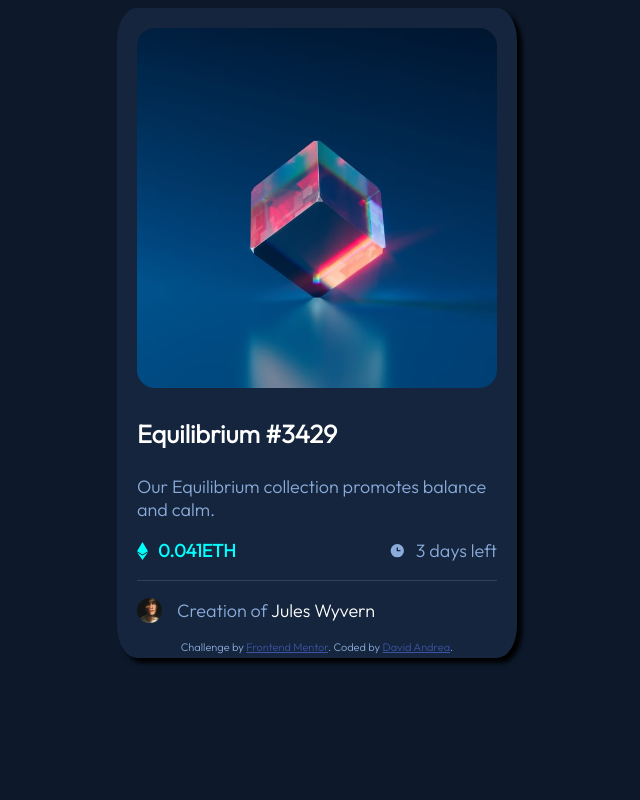
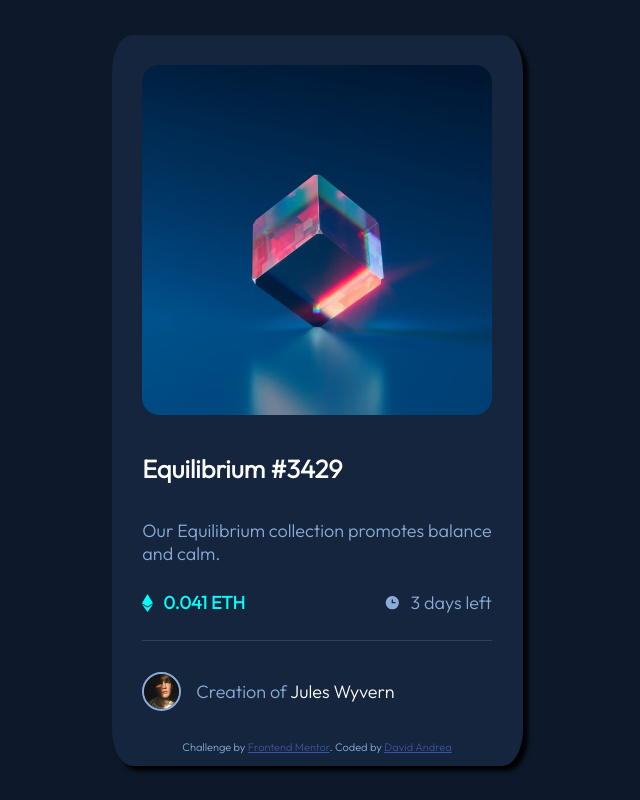
Before and after one commit to djblackett/nft-preview-card, a plain HTML site: page index.html in a window 1280 px wide. Shown: the whole page, without its empty margins (323-963 px from the left). Drawn offline with Linux system fonts and the light colour scheme.

Commit message:
maybe finished

```diff
--- a/index.css
+++ b/index.css
@@ -1,4 +1,6 @@
 body {
+  height: 100vh;
+  margin: 0;
   display: flex;
   flex-direction: column;
   justify-content: center;
@@ -11,11 +13,13 @@ body {
 
 #container {
   min-width: 320px;
-  max-width: 400px;
-  min-height: 500px;
+  max-width: 411px;
+  min-height: 731px;
+  max-height: 812px;
+  margin: 0;
   display: flex;
   flex-direction: column;
-  justify-content: center;
+  justify-content: space-between;
   align-items: center;
   background-color: hsl(216, 50%, 16%);
   border-radius: 5%;
@@ -24,23 +28,20 @@ body {
 
 .img-container {
   position: relative;
-  width: 90%;
-  margin-top: 5%;
+  width: 85%;
+  margin-top: 7.5%;
   align-self: center;
 }
 
 #hero {
   width: 100%;
-  /* justify-self: center; */
-
   border-radius: 5%;
-  /* margin: 5%; */
 }
 
 #title {
   text-align: left;
   align-self: flex-start;
-  margin-left: 5%;
+  margin-left: 7.5%;
   font-size: 1.4em;
   font-weight: 800;
   color: white;
@@ -48,7 +49,7 @@ body {
 
 #description {
   text-align: left;
-  width: 90%;
+  width: 85%;
   margin: 0;
   font-weight: 300;
 }
@@ -74,26 +75,26 @@ body {
   top: 50%;
   left: 50%;
   margin: 0;
+  transition: 0.3s ease;
   transform: translate(-50%, -50%);
   -ms-transform: translate(-50%, -50%);
   text-align: center;
   opacity: 0;
 }
 
-.fa-eye:hover {
-  color: #eee;
-  opacity: 1;
+.img-container:hover .overlay {
+  opacity: 0.5;
 }
 
-.img-container:hover .overlay {
-  opacity: 0.5;
+.img-container:hover #eye-icon {
+  opacity: 1;
 }
 
 #price-and-time {
   display: flex;
   flex-direction: row;
   justify-content: space-between;
-  width: 90%;
+  width: 85%;
 }
 
 #ethereum-price {
@@ -102,7 +103,6 @@ body {
   align-items: center;
   color: cyan;
   font-weight: 600;
-  /* align-self: flex-start; */
 }
 
 #time-left {
@@ -117,21 +117,25 @@ body {
 
 #line {
   height: 1px;
-  width: 90%;
+  width: 85%;
   background-color: hsl(215, 32%, 27%);
+  margin: 0px;
 }
 
 #author {
   display: flex;
   align-items: center;
   align-self: flex-start;
-  margin-left: 5%;
+  margin-left: 7.5%;
+  margin-top: 3%;
 }
 
 #avatar {
-  height: 25px;
-  width: 25px;
+  height: 35px;
+  width: 35px;
   margin-right: 15px;
+  border: 2px solid hsl(215, 51%, 70%);
+  border-radius: 50%;
 }
 
 #author-span {
@@ -144,10 +148,21 @@ body {
 }
 
 .attribution {
+  display: flex;
+  flex-direction: column;
   font-size: 11px;
   text-align: center;
-  margin-bottom: 1%;
+  margin-bottom: 0;
+  justify-content: flex-end;
 }
 .attribution a {
   color: hsl(228, 45%, 44%);
 }
+
+@media only screen and (max-width: 500px) {
+  #container {
+    height: 100vh;
+    width: 100vw;
+    border-radius: 0;
+  }
+}
--- a/index.html
+++ b/index.html
@@ -46,7 +46,7 @@
             src="images/icon-ethereum.svg"
             alt="ethereum icon"
           />
-          <p>0.041ETH</p>
+          <p>0.041 ETH</p>
         </div>
         <div id="time-left">
           <img class="icon" src="images/icon-clock.svg" alt="clock icon" />
@@ -61,10 +61,12 @@
         <p>Creation of <span id="author-span">Jules Wyvern</span></p>
       </div>
       <div class="attribution">
-        Challenge by
-        <a href="https://www.frontendmentor.io?ref=challenge" target="_blank"
-          >Frontend Mentor</a
-        >. Coded by <a href="#">David Andrea</a>.
+        <p id="signature">
+          Challenge by
+          <a href="https://www.frontendmentor.io?ref=challenge" target="_blank"
+            >Frontend Mentor</a
+          >. Coded by <a href="#">David Andrea</a>
+        </p>
       </div>
     </div>
   </body>
```
